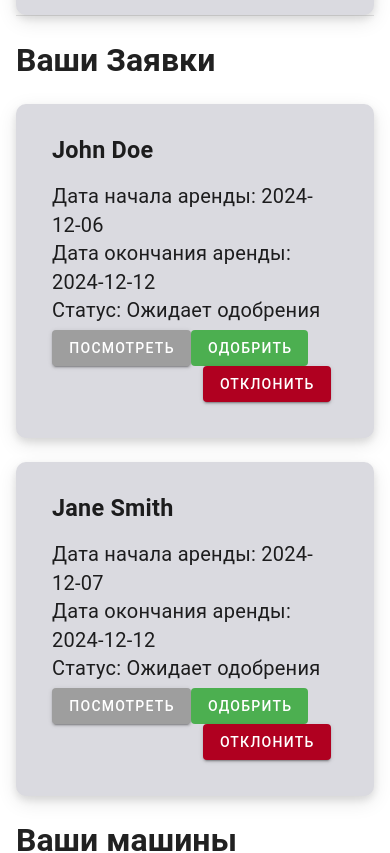
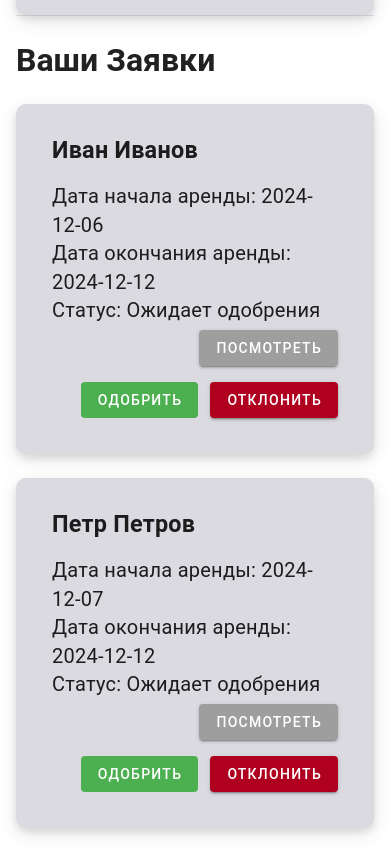
Before and after one commit to Aisakhunova/demo, a Vue app: page /admin in a window 390 px wide. Shown: the part 1300-2153 px from the top of the page. Built offline with nearby package versions, Linux system fonts and the light colour scheme.

Commit message:
little fixes

```diff
--- a/src/components/CarCard.vue
+++ b/src/components/CarCard.vue
@@ -113,4 +113,11 @@ const navigateToCarDetail = () => {
   display: none;
 }
 
+@media(max-width: 600px){
+  .buttons{
+    flex-direction: column;
+    align-items: end;
+    gap: 16px;
+  }
+}
 </style>
--- a/src/components/CarDetail.vue
+++ b/src/components/CarDetail.vue
@@ -11,7 +11,7 @@ const car = ref(null);
 const carsStore = useCarsStore();
 
 onMounted(() => {
-  car.value = carsStore.getCarById(Number(carId)); ъ
+  car.value = carsStore.getCarById(Number(carId));
 });
 
 const goBack = () => {
@@ -22,7 +22,7 @@ const goBack = () => {
 
 <template>
   <v-container>
-    <v-btn @click="goBack" color="secondary" class="mb-3">
+    <v-btn @click="goBack" color="grey" class="mb-3">
       Назад
     </v-btn>
 
@@ -46,7 +46,7 @@ const goBack = () => {
 
         <p><strong>Доступность:</strong> {{ car?.available ? 'Доступна' : 'Не доступна' }}</p>
 
-        <v-carousel show-arrows height="150" :show-indicators="false">
+        <v-carousel show-arrows :show-indicators="false">
           <v-carousel-item v-for="(image, index) in car?.images" :key="index">
             <v-img
               :src="image"
--- a/src/store/cars.js
+++ b/src/store/cars.js
@@ -110,7 +110,7 @@ export const useCarsStore = defineStore('cars', {
     rentalRequests: [
       {
         id: 1,
-        renterName: 'John Doe',
+        renterName: 'Иван Иванов',
         rentalStartDate: '2024-12-06',
         rentalEndDate: '2024-12-12',
         status: 'Pending',
@@ -118,7 +118,7 @@ export const useCarsStore = defineStore('cars', {
       },
       {
         id: 2,
-        renterName: 'Jane Smith',
+        renterName: 'Петр Петров',
         rentalStartDate: '2024-12-07',
         rentalEndDate: '2024-12-12',
         status: 'Approved',
```
